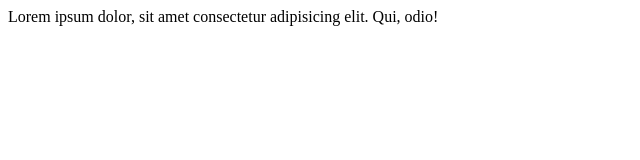
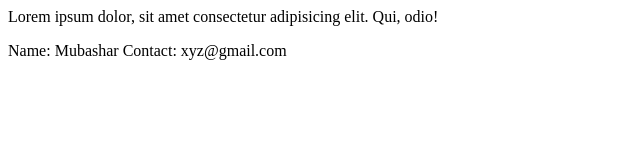
Before and after one commit to mhussain786360/localrepo, a plain HTML site: page index.html in a window 1280 px wide. Shown: the whole page, without its empty margins (0-640 px from the left). Drawn offline with Linux system fonts and the light colour scheme.

Commit message:
Add a new feature

```diff
--- a/index.html
+++ b/index.html
@@ -1 +1,5 @@
 <p>Lorem ipsum dolor, sit amet consectetur adipisicing elit. Qui, odio!</p>
+<div>
+    Name: Mubashar
+    Contact: xyz@gmail.com
+</div>
```
